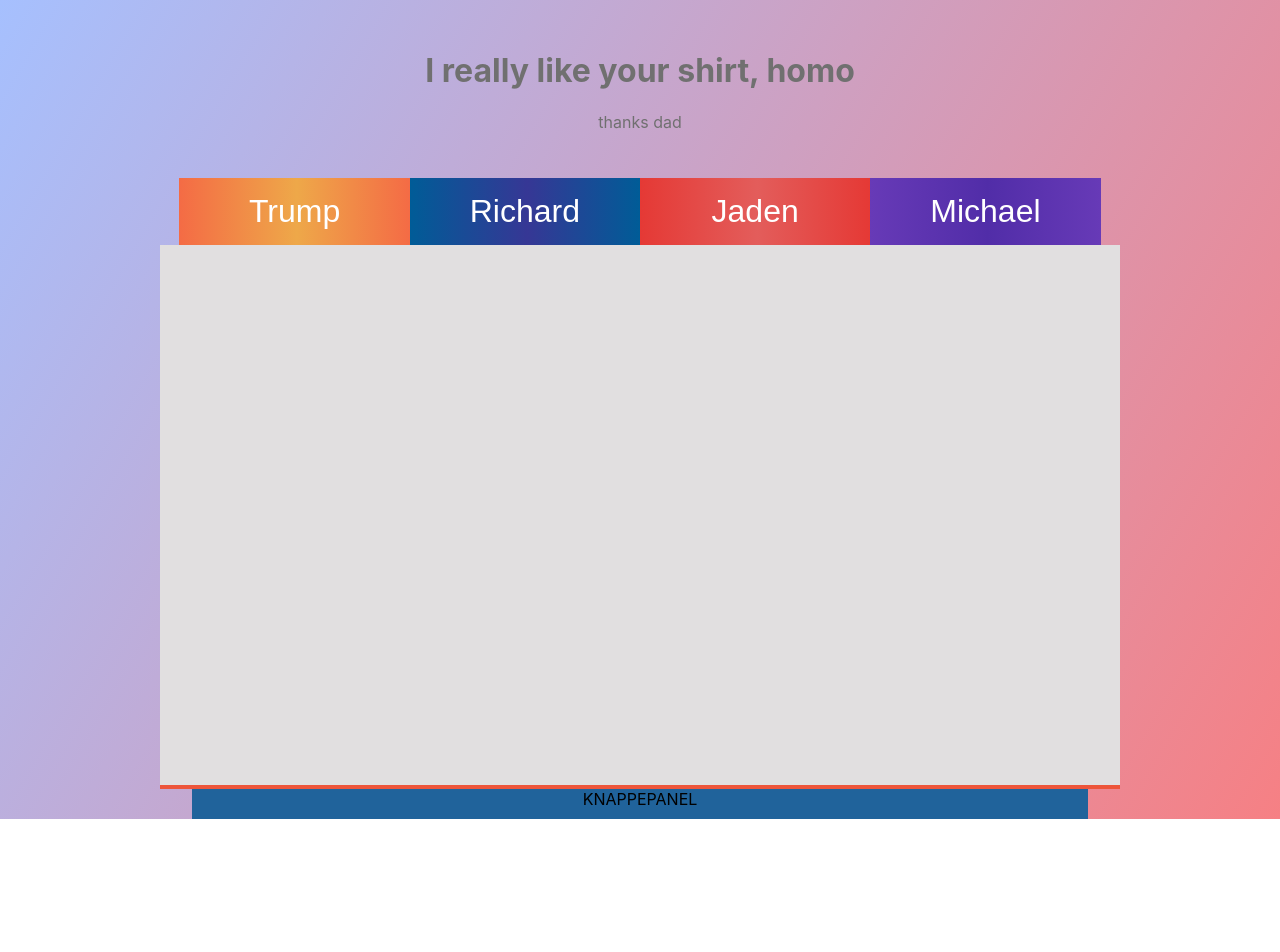
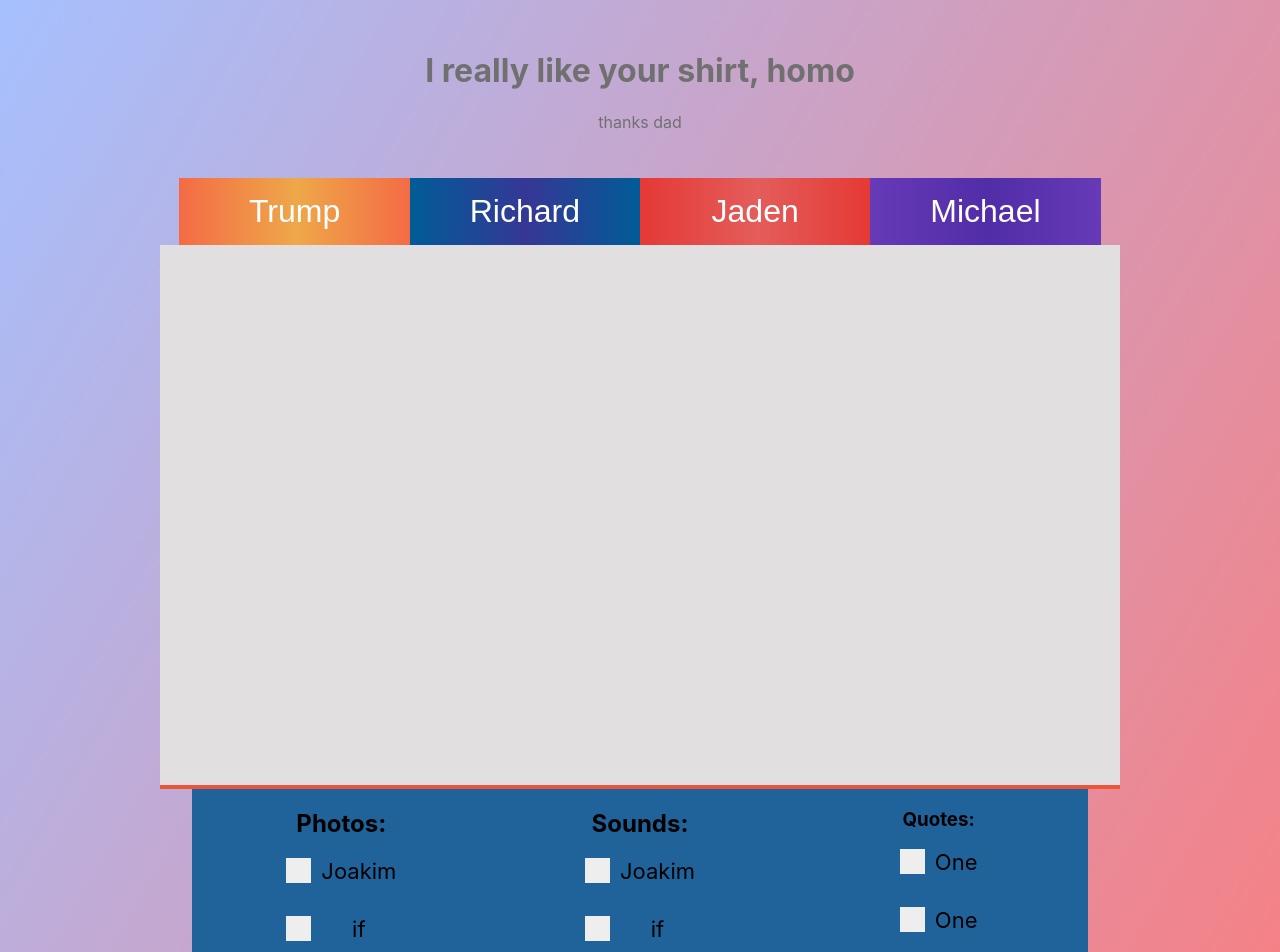
Before and after one commit to adrianflatner/Mediabox, a React (Create React App) app in the folder project2/: page / in a window 1280 px wide. Shown: the top 952 px of the page. Before the commit the page ends 819 px from the top, so only its background shows below. Built offline with nearby package versions, Linux system fonts and the light colour scheme.

Commit message:
This that good shit

```diff
--- a/project2/src/App.js
+++ b/project2/src/App.js
@@ -17,7 +17,7 @@
 
         <div className="Navbar"><Navbar /></div>
         <div className="Artboard"><img id="placeholder" src={placeholder} alt="placeholder"/></div>
-        <div className="Artboard-tools">KNAPPEPANEL</div>
+        <div className="Artboard-tools"><Tools /></div>
 
 
 
```
